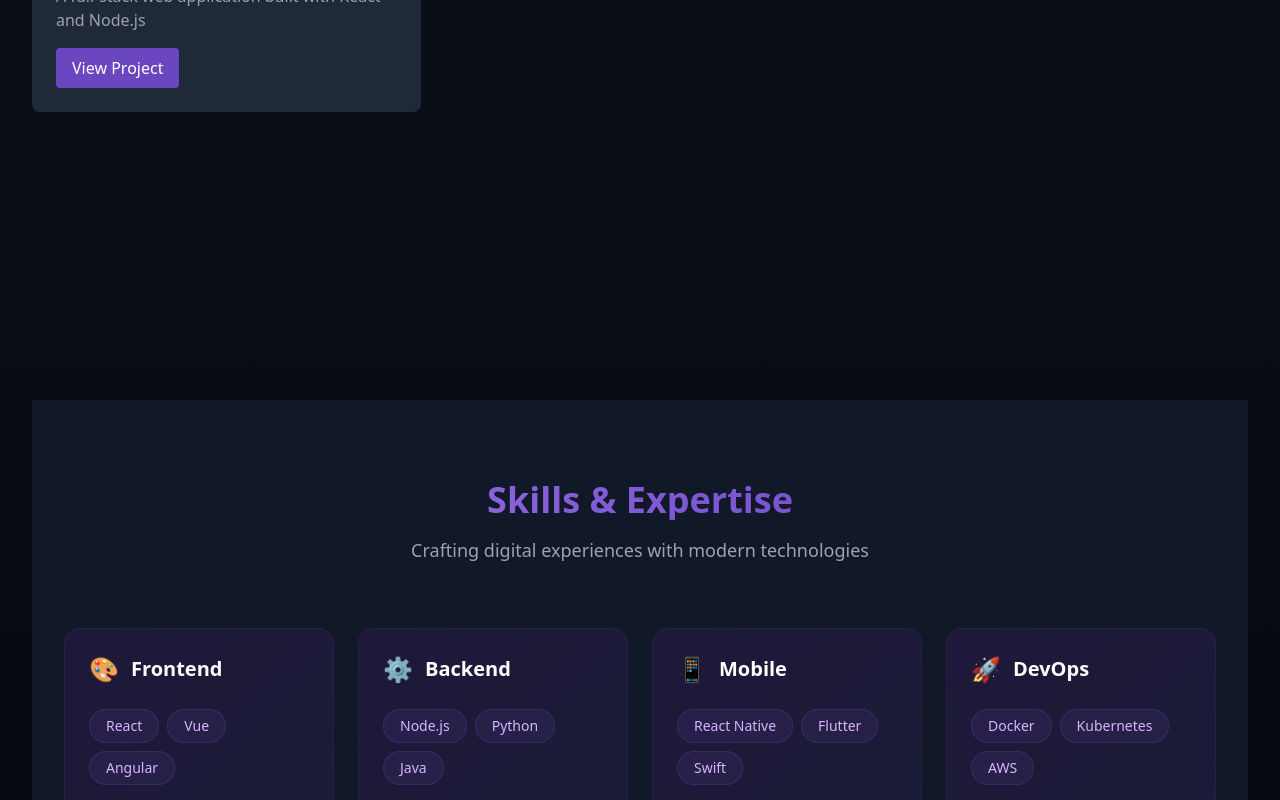
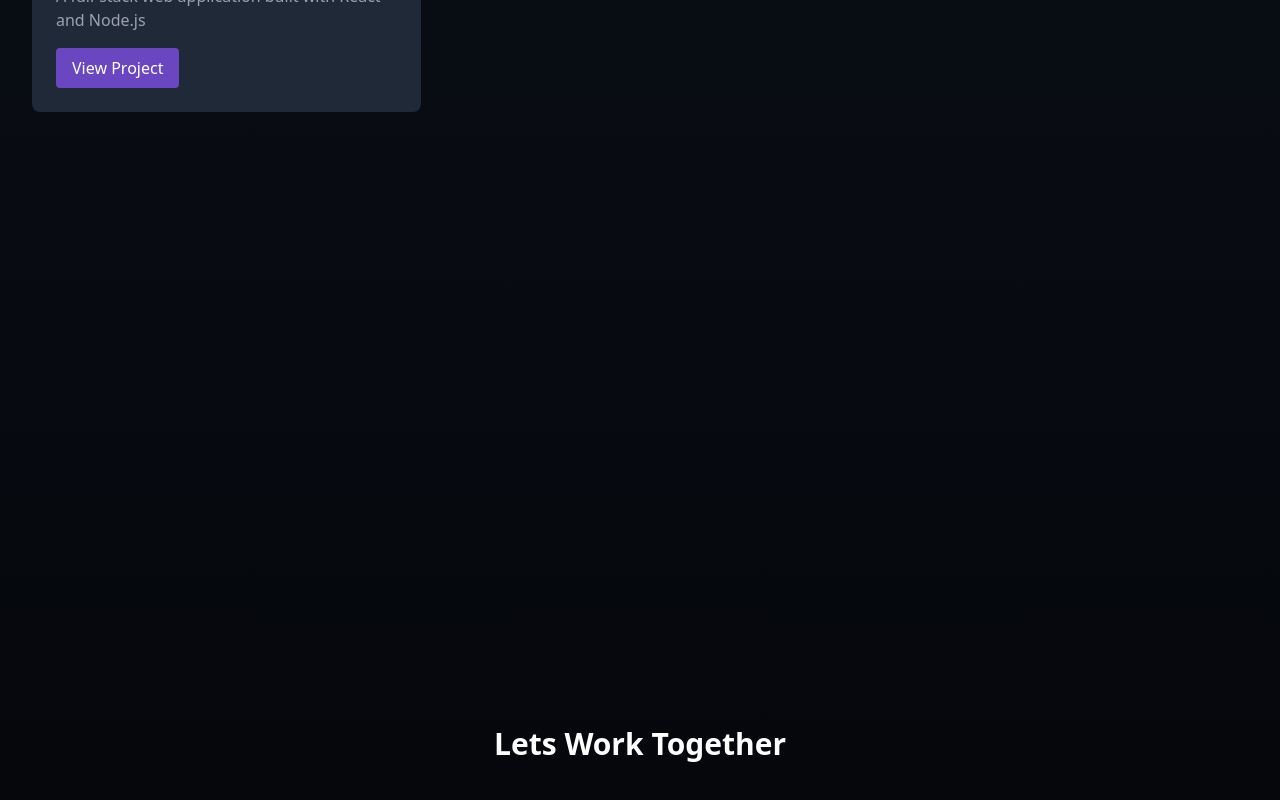
Before and after one commit to priy437pradhan/sr-portfolio, a React (Vite) app: page / in a window 1280 px wide. Shown: the part 2000-2800 px from the top of the page. Built offline with nearby package versions, Linux system fonts and the light colour scheme.

Commit message:
first commit

```diff
--- a/src/App.jsx
+++ b/src/App.jsx
@@ -7,7 +7,7 @@ import Experience from './components/Experience';
 import Projects from './components/Projects';
 import HireMe from './components/HireMe';
 import Education from './components/Education';
-import Skills from './components/skills';
+// import Skills from './components/Skills';
 
 
 function App() {
@@ -18,7 +18,7 @@ function App() {
         <About />
         <Experience />
         <Projects />
-        <Skills />
+        {/* <Skills /> */}
         <HireMe />
         <Education />
       </div>
--- a/src/components/Navbar.jsx
+++ b/src/components/Navbar.jsx
@@ -10,7 +10,7 @@ const Navbar = () => {
     { title: 'Experience', to: 'experience' },
     { title: 'Projects', to: 'projects' },
     { title: 'Hire Me', to: 'hire' },
-    { title: 'Skills', to: 'skills' },
+    // { title: 'Skills', to: 'skills' },
     { title: 'Education', to: 'education' },
   ];
 
--- a/src/components/skills.jsx
+++ /dev/null
@@ -1,140 +0,0 @@
-// src/components/Skills.jsx
-import { motion } from 'framer-motion';
-import { useState } from 'react';
-
-const Skills = () => {
-  const [hoveredCategory, setHoveredCategory] = useState(null);
-
-  const skillCategories = [
-    {
-      category: "Frontend",
-      icon: "🎨",
-      mainSkills: ["React", "Vue", "Angular"],
-      subSkills: ["HTML5", "CSS3", "JavaScript", "TypeScript", "Tailwind", "SASS"]
-    },
-    {
-      category: "Backend",
-      icon: "⚙️",
-      mainSkills: ["Node.js", "Python", "Java"],
-      subSkills: ["Express", "Django", "Spring", "MongoDB", "PostgreSQL", "Redis"]
-    },
-    {
-      category: "Mobile",
-      icon: "📱",
-      mainSkills: ["React Native", "Flutter", "Swift"],
-      subSkills: ["iOS", "Android", "Expo", "Firebase", "App Store", "Play Store"]
-    },
-    {
-      category: "DevOps",
-      icon: "🚀",
-      mainSkills: ["Docker", "Kubernetes", "AWS"],
-      subSkills: ["CI/CD", "Jenkins", "Terraform", "Linux", "Nginx", "Cloud"]
-    }
-  ];
-
-  const container = {
-    hidden: { opacity: 0 },
-    show: {
-      opacity: 1,
-      transition: {
-        staggerChildren: 0.1
-      }
-    }
-  };
-
-  const item = {
-    hidden: { opacity: 0, y: 20 },
-    show: { opacity: 1, y: 0 }
-  };
-
-  return (
-    <section id="skills" className="min-h-screen pt-20 pb-16 bg-gray-900">
-      <div className="max-w-7xl mx-auto px-4 sm:px-6 lg:px-8">
-        <motion.div
-          initial={{ opacity: 0, y: 20 }}
-          whileInView={{ opacity: 1, y: 0 }}
-          transition={{ duration: 0.8 }}
-          className="text-center mb-16"
-        >
-          <h2 className="text-4xl font-bold mb-4 bg-gradient-to-r from-purple-400 via-purple-500 to-purple-600
-                       bg-clip-text text-transparent">
-            Skills & Expertise
-          </h2>
-          <p className="text-gray-400 text-lg">Crafting digital experiences with modern technologies</p>
-        </motion.div>
-
-        <motion.div
-          variants={container}
-          initial="hidden"
-          whileInView="show"
-          viewport={{ once: true }}
-          className="grid grid-cols-1 md:grid-cols-2 lg:grid-cols-4 gap-6"
-        >
-          {skillCategories.map((category, index) => (
-            <motion.div
-              key={index}
-              variants={item}
-              className="relative group"
-              onMouseEnter={() => setHoveredCategory(index)}
-              onMouseLeave={() => setHoveredCategory(null)}
-            >
-              <div className={`h-full rounded-2xl p-6 bg-gradient-to-br
-                           ${hoveredCategory === index ? 'from-purple-900/40 to-purple-600/20' : 'from-purple-900/20 to-purple-600/10'}
-                           border border-purple-500/10 hover:border-purple-500/30
-                           transition-all duration-500 ease-out`}>
-
-                {/* Category Header */}
-                <div className="flex items-center space-x-3 mb-6">
-                  <span className="text-2xl">{category.icon}</span>
-                  <h3 className="text-xl font-bold text-white">{category.category}</h3>
-                </div>
-
-                {/* Main Skills */}
-                <div className="flex flex-wrap gap-2 mb-4">
-                  {category.mainSkills.map((skill, skillIndex) => (
-                    <div
-                      key={skillIndex}
-                      className="bg-purple-500/10 border border-purple-500/20
-                               rounded-full px-4 py-1.5 text-sm font-medium text-purple-300
-                               hover:bg-purple-500/20 hover:border-purple-500/30
-                               transition-all duration-300"
-                    >
-                      {skill}
-                    </div>
-                  ))}
-                </div>
-
-                {/* Sub Skills */}
-                <div className="flex flex-wrap gap-2">
-                  {category.subSkills.map((skill, skillIndex) => (
-                    <div
-                      key={skillIndex}
-                      className="text-sm text-gray-400 hover:text-purple-300 transition-colors duration-300"
-                    >
-                      {skill}{skillIndex !== category.subSkills.length - 1 && " •"}
-                    </div>
-                  ))}
-                </div>
-
-                {/* Hover Effect */}
-                <div className="absolute inset-0 rounded-2xl bg-gradient-to-br from-purple-500/5 to-transparent
-                              opacity-0 group-hover:opacity-100 transition-opacity duration-500 pointer-events-none" />
-              </div>
-
-              {/* Glow Effect */}
-              <div className="absolute -inset-0.5 bg-gradient-to-br from-purple-500 to-purple-600 rounded-2xl
-                            opacity-0 group-hover:opacity-10 blur-xl transition-opacity duration-500 pointer-events-none" />
-            </motion.div>
-          ))}
-        </motion.div>
-
-        {/* Bottom Decoration */}
-        <div className="mt-16 flex justify-center">
-          <div className="h-1 w-20 bg-gradient-to-r from-transparent via-purple-500 to-transparent rounded-full" />
-        </div>
-      </div>
-    </section>
-  );
-};
-
-export default Skills;
```
